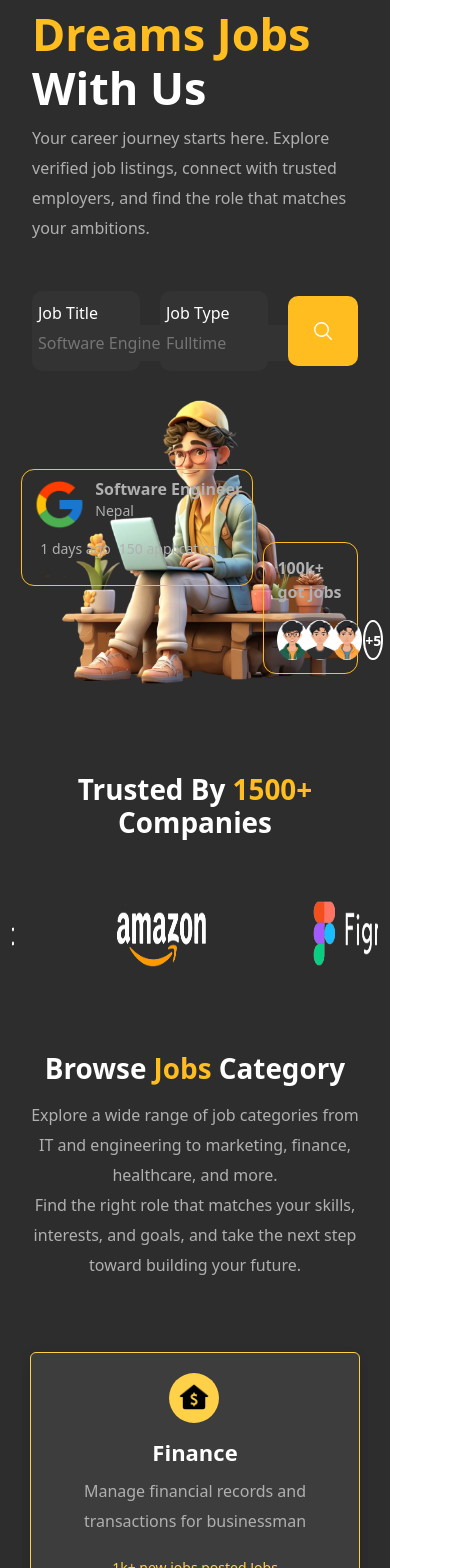
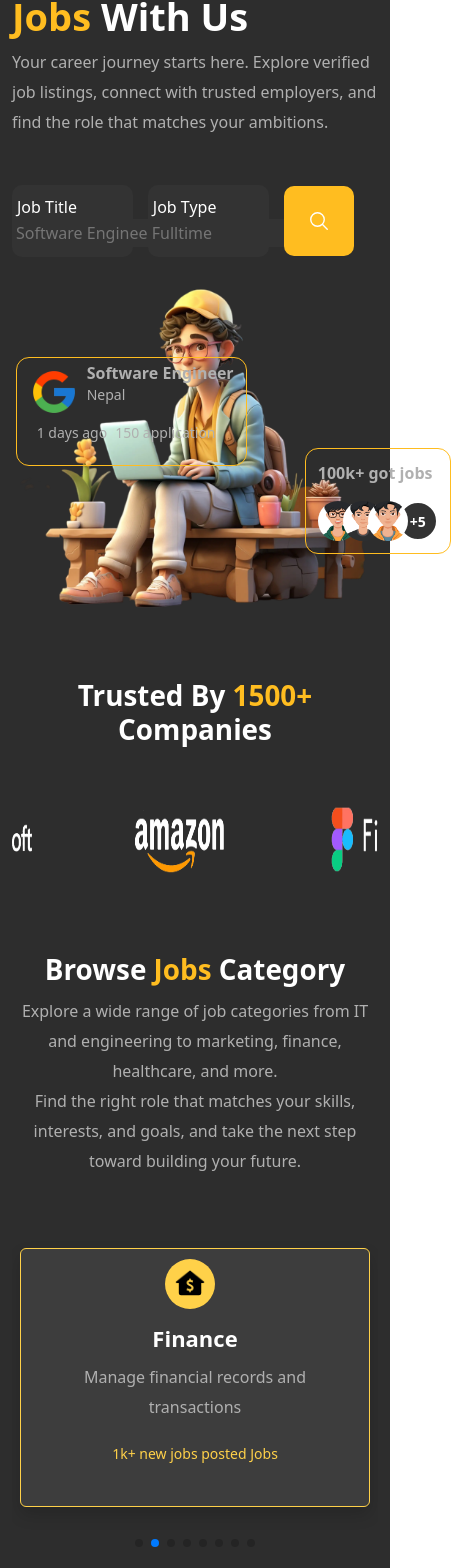
Before and after one commit to dhirendrabam001/Job-Portal-2025, a React (Vite) app in the folder frontend/: page / in a window 390 px wide. Shown: the part 175-1743 px from the top of the page, 451 px wide, since content can reach past the window. Built offline with nearby package versions, Linux system fonts and the light colour scheme.

Commit message:
updated frontend code and responsive also

```diff
--- a/frontend/src/DataStore/Data.jsx
+++ b/frontend/src/DataStore/Data.jsx
@@ -14,28 +14,25 @@ export const CategoryList = [
   {
     img: "iocns-1.webp",
     title: "Web Developer",
-    description:
-      "Build and maintain websites for clients with improvments business",
+    description: "Build and maintain websites for clients business",
     jobs: "2k+ new jobs posted",
   },
   {
     img: "iocns-2.webp",
     title: "Finance",
-    description: "Manage financial records and transactions for businessman",
+    description: "Manage financial records and transactions",
     jobs: "1k+ new jobs posted",
   },
   {
     img: "iocns-3.webp",
     title: "Arts & Design",
-    description:
-      "Create visual content for branding and media also social media platforms",
+    description: "Create visual content for branding and media",
     jobs: "800+ new jobs posted",
   },
   {
     img: "iocns-4.webp",
     title: "Content Writting",
-    description:
-      "Write and edit content for various platforms and content writing website",
+    description: "Write and edit content for various platforms",
     jobs: "700+ new jobs posted",
   },
   {
--- a/frontend/src/LandingPage/Footer.jsx
+++ b/frontend/src/LandingPage/Footer.jsx
@@ -51,7 +51,7 @@ const Footer = () => {
             </ul>
           </div>
           <div className="col-12 col-md-3 col-lg-3 footer-info">
-            <h5>Company</h5>
+            <h5 className="mt-md-4">Company</h5>
             <ul className="nav flex-column text-center">
               <li className="nav-item mb-2">
                 <a href="#" className="nav-link p-0 text-muted">
--- a/frontend/src/LandingPage/Testimonials.jsx
+++ b/frontend/src/LandingPage/Testimonials.jsx
@@ -18,7 +18,7 @@ const Testimonials = () => {
         <div className="row align-items-center justify-content-center">
           {TestimonialsList.map((items, index) => {
             return (
-              <div className="col-12 col-md-3 col-lg-3" key={index}>
+              <div className="col-12 col-md-6 col-lg-3" key={index}>
                 <div className="testimonials">
                   <div className="testmonial-content d-flex align-items-center gap-3">
                     <div className="testimonial-avtar">
--- a/frontend/src/LandingPage/Work.jsx
+++ b/frontend/src/LandingPage/Work.jsx
@@ -3,7 +3,7 @@ import { MdOutlineAssignmentInd } from "react-icons/md";
 import { MdVerified } from "react-icons/md";
 const Work = () => {
   return (
-    <div className="work-info py-4 mt-5">
+    <div className="work-info py-4 mt-5 mt-md-2 mt-sm-2">
       <div className="container">
         <div className="text-center mb-2">
           <h2 className="text-white fs-1 fw-bold">How It Works</h2>
--- a/frontend/src/Responsive.css
+++ b/frontend/src/Responsive.css
@@ -1,4 +1,44 @@
-@media (max-width: 768px) {
+/* 992 */
+@media (min-width: 992px) {
+  .dreamjob-main {
+    margin-left: 50px;
+    margin-top: 50px;
+  }
+
+  .navbar img {
+    width: 100px;
+    margin-left: 32px;
+  }
+  .search-box {
+    width: 100%;
+    gap: 20px;
+  }
+  .search-box-one {
+    width: 40%;
+  }
+  .avtar-content {
+    margin-left: -15%;
+    padding: 20px;
+  }
+  .search-btn {
+    border-radius: 10px;
+    width: 60px;
+    height: 60px;
+  }
+  .company-info h2 {
+    margin-top: 40px;
+  }
+  .swiper-pagination {
+    margin-top: 20px;
+    position: relative !important;
+  }
+  .containerInfo {
+    width: 50%;
+  }
+}
+
+/* 768px */
+@media (min-width: 768px) {
   .navbar {
     background: navy;
   }
@@ -13,90 +53,99 @@
   }
   .dreamjob-main {
     width: 100%;
-    padding: 20px;
+    padding: 10px 0px;
+    margin-top: 20px;
   }
-  .dreamjob-main h1 {
-    font-size: 45px;
+  .content-left h1 {
+    font-size: 40px;
+  }
+  .content-right img {
+    width: 100%;
   }
   .search-box {
     width: 100%;
-    display: flex;
-    justify-content: space-between;
-    align-items: center;
-    margin-top: 0px;
+    gap: 10px;
+  }
+  .search-box-one {
+    width: 45%;
   }
   .search-box .forminfo {
-    padding: 10px;
+    width: 125px;
+    margin-left: -3px;
   }
-  .search-box .forminfo {
-    padding: 6px;
-    margin-left: -10px;
+  .search-btn {
+    width: 50px;
+    height: 50px;
+  }
+  .content-card {
+    margin-top: -50px;
+  }
+  .content-card img {
+    width: 40px;
+  }
+  .avtar-content {
+    margin-left: -22%;
+  }
+  .swiper-pagination {
+    margin-top: 30px;
+    position: relative !important;
+  }
+  .work-content-info {
+    width: 170px;
+    margin-top: 45px;
+  }
+  .footer-content img {
+    width: 100px;
+  }
+  .social-media a {
+    padding: 4px 7px;
+    font-size: 15px;
+  }
+}
+
+/* for mobile device maxx-width:767px */
+@media (max-width: 767px) {
+  .navbar {
+    background: navy;
+  }
+  button.navbar-toggler {
+    background: white;
+    color: black;
+  }
+  .navbar-toggler:focus {
+    text-decoration: none;
+    outline: 0;
+    box-shadow: none !important;
+  }
+  .dreamjob-main {
+    margin-top: 15px;
+  }
+  .dreamjob-main h1 {
+    font-size: 38px;
+  }
+  .search-box-one .forminfo {
+    margin-left: -8px;
   }
   .search-box-one label {
-    margin-left: 2px;
+    margin-left: -5px;
   }
-  .search-box-one label {
-    margin-left: -4px;
+  .swiper-pagination {
+    margin-top: 30px;
+    position: relative !important;
   }
-  .img-section img {
-    width: 100%;
+  .subscriber-info h2 {
+    font-size: 28px !important;
   }
-  .content-card {
-    padding: 10px;
-    margin-left: -14px;
-    margin-top: 8px;
+  .footer-content {
+    margin-left: 5%;
   }
-  .content-card img {
-    width: 55px;
-    margin-top: -7px;
-  }
-  .avtar-content {
-    padding: 13px;
-    margin-left: -9%;
-  }
-  .avtar-group {
-    gap: 11px;
-  }
-  .job-category {
-    width: 100%;
-    padding: 10px;
-    margin-top: 0px;
-  }
-  .job-category h2 {
-    padding: 5px 0px;
-  }
-  .job-category p {
+  .footer-content p {
     text-align: center;
   }
-  .job-category .card {
-    padding: 20px;
-    height: 100vh;
-  }
-  .testimonials {
-    height: 100vh;
-    text-align: center;
-  }
-  .testmonial-content {
-    margin-left: 30%;
-    margin-top: 15%;
-  }
-  .testimonials p {
-    margin-top: 20px;
-  }
-  .subscriber-main {
-    padding: 10px;
-  }
-  .subscriber-info h2 {
-    text-align: center;
-    margin-top: 20px;
-  }
-  .footer-content {
-    text-align: center;
-  }
-  .footer-content .footer-img {
-    margin-left: 27%;
+  .footer-content img {
+    margin-left: 26%;
   }
   .social-media {
-    margin-left: 32%;
+    margin-left: 28%;
   }
 }
```
